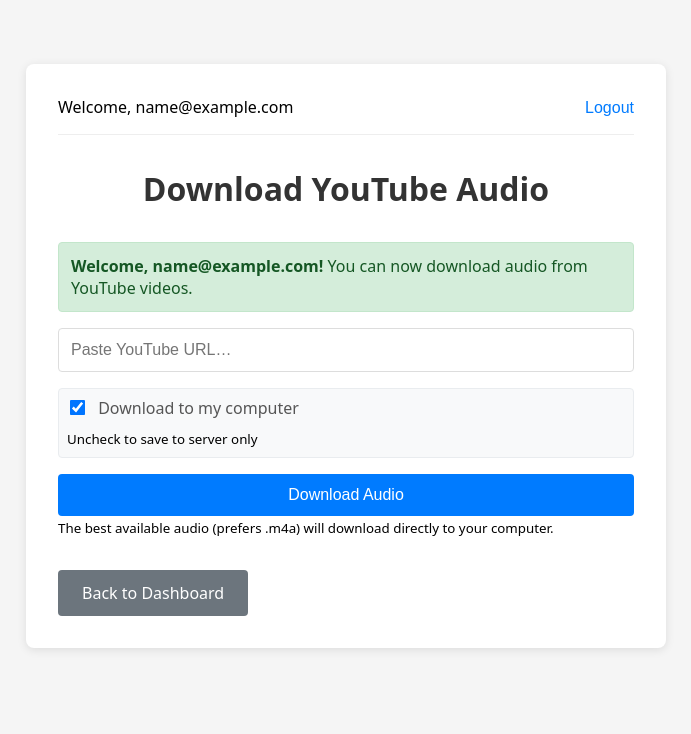
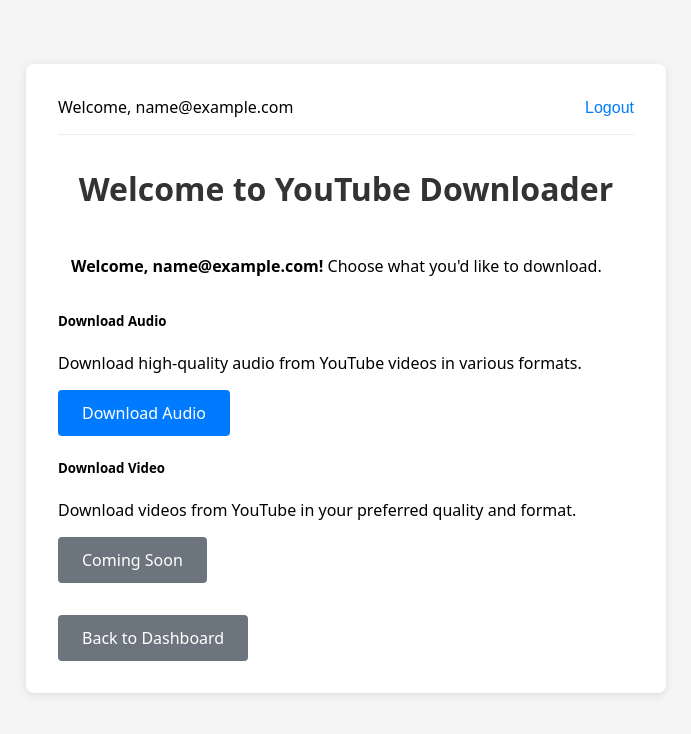
Before and after one commit to pmpmtj/youtube_downloader_encrypted_cookies, a Django app: template templates/index.html in a window 1280 px wide. Shown: the top 734 px of the page, without its empty margins (294-985 px from the left). Run offline with Django 5.2, Linux system fonts and the light colour scheme; the template is opened without the code that fills it, so the values that code supplies are empty; the visitor is signed in with stand-in values (Sample User, id 1).

Commit message:
move index- download audio into templates/audio

```diff
--- a/audio_dl/views.py
+++ b/audio_dl/views.py
@@ -44,7 +44,7 @@
         except Exception as e:
             return HttpResponseBadRequest(f"Error: {e}")
 
-    return render(request, "index.html")
+    return render(request, "audio_dl/download_form.html")
 
 
 def public_landing(request):
--- a/templates/index.html
+++ b/templates/index.html
@@ -1,56 +1,36 @@
 {% extends 'base.html' %}
 
-{% block title %}Download Audio - YouTube Downloader{% endblock %}
+{% block title %}YouTube Downloader - Home{% endblock %}
 
 {% block content %}
-<h1>Download YouTube Audio</h1>
+<h1>Welcome to YouTube Downloader</h1>
 
-<div class="alert alert-success">
-    <strong>Welcome, {{ user.email }}!</strong> You can now download audio from YouTube videos.
+<div class="alert alert-info">
+    <strong>Welcome, {{ user.email }}!</strong> Choose what you'd like to download.
 </div>
 
-<form method="post" id="downloadForm">
-    {% csrf_token %}
-    <div class="form-group">
-        <input type="url" name="url" placeholder="Paste YouTube URL…" required class="form-control" />
-    </div>
-
-    <div class="form-group">
-        <div class="checkbox-container">
-            <label class="checkbox-label">
-                <input type="checkbox" name="download_to_remote" id="downloadToggle" checked>
-                Download to my computer
-            </label>
-            <small class="text-muted">Uncheck to save to server only</small>
+<div class="row">
+    <div class="col-md-6">
+        <div class="card">
+            <div class="card-body">
+                <h5 class="card-title">Download Audio</h5>
+                <p class="card-text">Download high-quality audio from YouTube videos in various formats.</p>
+                <a href="{% url 'audio_dl:index' %}" class="btn btn-primary">Download Audio</a>
+            </div>
         </div>
     </div>
-
-    <button type="submit" class="btn btn-block">Download Audio</button>
-</form>
-
-<small class="text-muted" id="downloadDescription">The best available audio (prefers .m4a) will download directly to your computer.</small>
+    <div class="col-md-6">
+        <div class="card">
+            <div class="card-body">
+                <h5 class="card-title">Download Video</h5>
+                <p class="card-text">Download videos from YouTube in your preferred quality and format.</p>
+                <a href="#" class="btn btn-secondary" disabled>Coming Soon</a>
+            </div>
+        </div>
+    </div>
+</div>
 
 <div class="mt-4">
     <a href="{% url 'accounts:dashboard' %}" class="btn btn-secondary">Back to Dashboard</a>
 </div>
-
-<script>
-document.addEventListener('DOMContentLoaded', function() {
-    const checkbox = document.getElementById('downloadToggle');
-    const description = document.getElementById('downloadDescription');
-
-    function updateDescription() {
-        if (checkbox.checked) {
-            description.textContent = 'The best available audio (prefers .m4a) will download directly to your computer.';
-        } else {
-            description.textContent = 'The best available audio (prefers .m4a) will be saved to the server only.';
-        }
-    }
-
-    checkbox.addEventListener('change', updateDescription);
-
-    // Initialize description on page load
-    updateDescription();
-});
-</script>
 {% endblock %}
```
Also changed, not shown: templates/audio_dl/download_form.html (+56 -0 lines).
